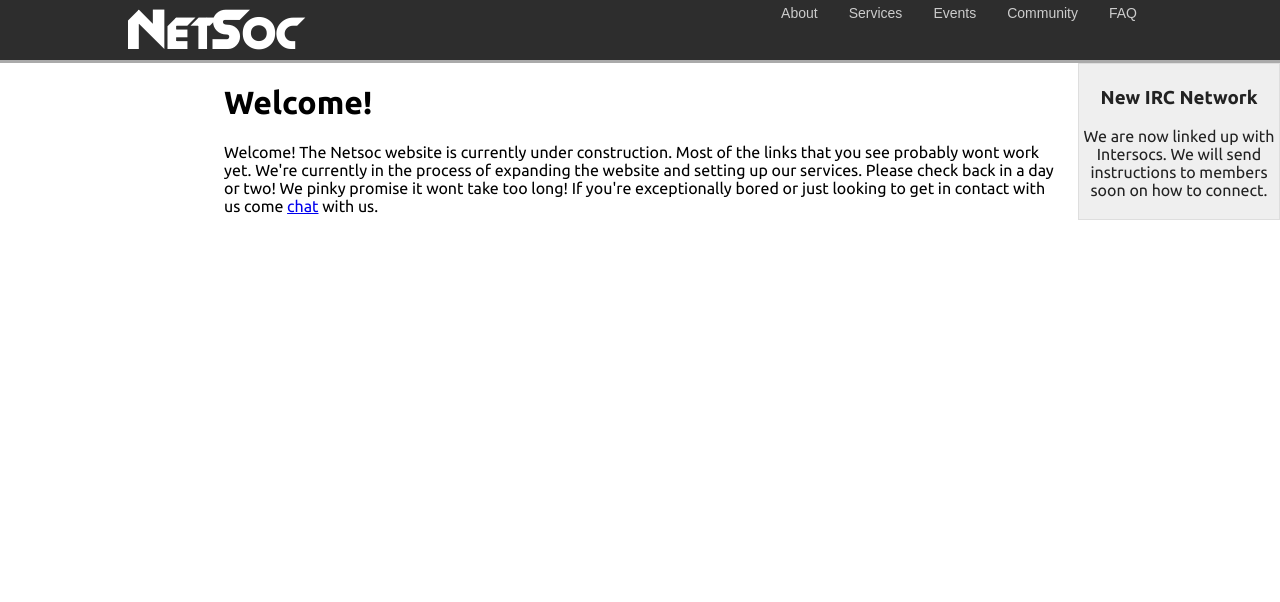
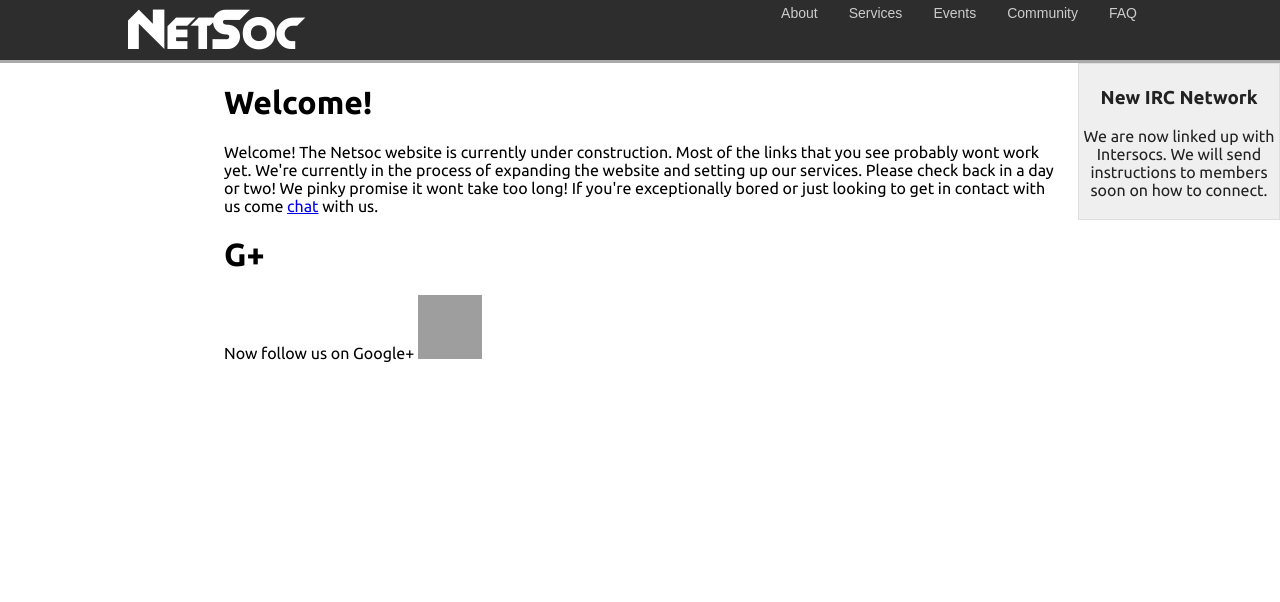
Before and after one commit to NetsocUCD/netsoc.com, a PHP site: page / in a window 1280 px wide. Shown: the top 602 px of the page. Run offline with PHP 8.4, Linux system fonts and the light colour scheme; grey boxes are pictures that could not be loaded.

Commit message:
Google+
Added in code to the header to have us indexed properly
Added code to index to show off our G+ badge :P

```diff
--- a/head.php
+++ b/head.php
@@ -6,6 +6,7 @@
 		<title>Netsoc</title>
 		<link href='http://fonts.googleapis.com/css?family=Ubuntu:400,700' rel='stylesheet' type='text/css'>
 		<link rel="stylesheet" type="text/css" href="css/style.css" />
+		<link href="https://plus.google.com/117765251083744498766/" rel="publisher" />
 		<script type="text/javascript">
 
   var _gaq = _gaq || [];
--- a/index.php
+++ b/index.php
@@ -9,6 +9,10 @@
 				setting up our services. Please check back in a day or two! We pinky promise it wont take
 				too long! If you're exceptionally bored or just looking to get in contact with us come
 				<a href="http://chat.netsoc.com">chat</a> with us.</p>
+
+				<h1>G+</h1>
+				<p> Now follow us on Google+ <a href="https://plus.google.com/117765251083744498766/?prsrc=3" style="text-decoration:none;">
+				<img src="https://ssl.gstatic.com/images/icons/gplus-64.png" width="64" height="64" style="border: 0;"></img></a>
 			</div>
 			<?php include("footer.php"); ?>
 		</div>
```
